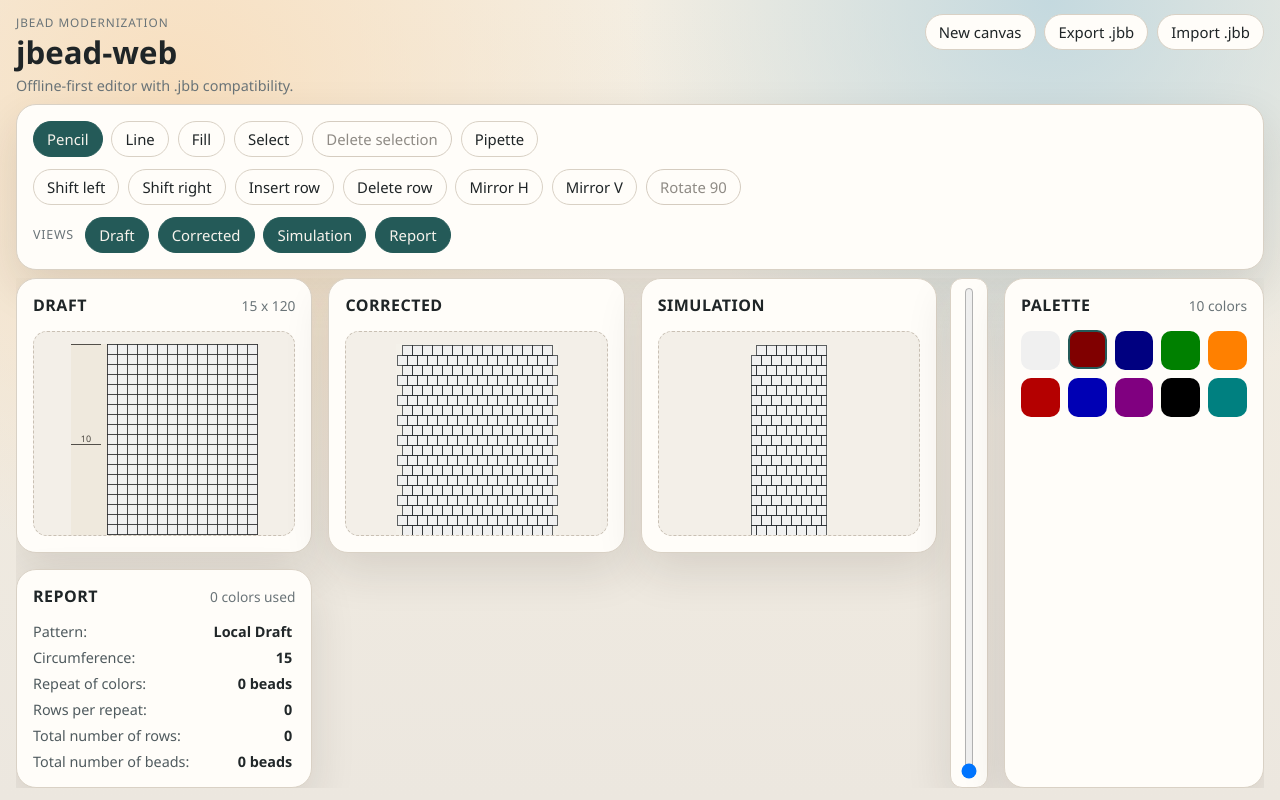
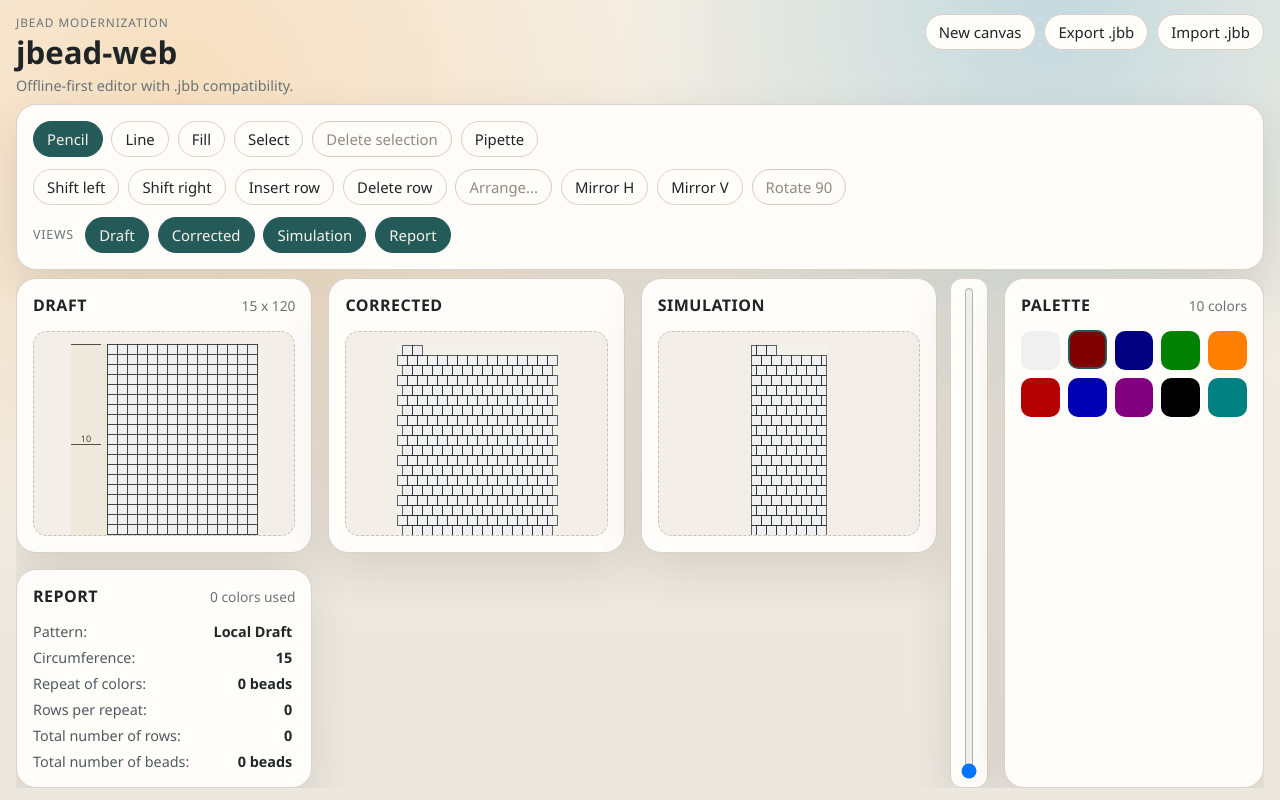
Before and after one commit to cyrilcombe/tsbead, a React (Vite) app: page / in a window 1280 px wide. Built offline with nearby package versions, Linux system fonts and the light colour scheme.

Commit message:
feat(edit): add arrange tool and align corrected/simulation parity

```diff
--- a/src/App.tsx
+++ b/src/App.tsx
@@ -82,6 +82,7 @@ function App() {
   const deleteRow = useEditorStore((state) => state.deleteRow)
   const setSelection = useEditorStore((state) => state.setSelection)
   const deleteSelection = useEditorStore((state) => state.deleteSelection)
+  const arrangeSelection = useEditorStore((state) => state.arrangeSelection)
   const mirrorHorizontal = useEditorStore((state) => state.mirrorHorizontal)
   const mirrorVertical = useEditorStore((state) => state.mirrorVertical)
   const rotateClockwise = useEditorStore((state) => state.rotateClockwise)
@@ -94,6 +95,10 @@ function App() {
   const [sharedMaxScrollRow, setSharedMaxScrollRow] = useState(0)
   const [viewportTick, setViewportTick] = useState(0)
   const [dragPreview, setDragPreview] = useState<SelectionRect | null>(null)
+  const [isArrangeDialogOpen, setIsArrangeDialogOpen] = useState(false)
+  const [arrangeCopies, setArrangeCopies] = useState('1')
+  const [arrangeHorizontalOffset, setArrangeHorizontalOffset] = useState('0')
+  const [arrangeVerticalOffset, setArrangeVerticalOffset] = useState('0')
 
   useEffect(() => {
     void loadProject(LOCAL_PROJECT_ID).then((project) => {
@@ -219,6 +224,37 @@ function App() {
     deleteSelection()
   }
 
+  const parseArrangeValue = (rawValue: string, fallback: number): number => {
+    const parsed = Number(rawValue)
+    if (!Number.isFinite(parsed)) {
+      return fallback
+    }
+    return Math.max(0, Math.min(100, Math.floor(parsed)))
+  }
+
+  const onOpenArrangeDialog = () => {
+    if (selection === null || width <= 0) {
+      return
+    }
+
+    const selectionWidth = Math.abs(selection.end.x - selection.start.x) + 1
+    const selectionHeight = Math.abs(selection.end.y - selection.start.y) + 1
+    const defaultHorizontalOffset = selectionWidth === width ? 0 : selectionWidth
+
+    setArrangeCopies('1')
+    setArrangeHorizontalOffset(String(defaultHorizontalOffset))
+    setArrangeVerticalOffset(String(selectionHeight))
+    setIsArrangeDialogOpen(true)
+  }
+
+  const onApplyArrange = () => {
+    const copies = parseArrangeValue(arrangeCopies, 1)
+    const horizontalOffset = parseArrangeValue(arrangeHorizontalOffset, 0)
+    const verticalOffset = parseArrangeValue(arrangeVerticalOffset, 0)
+    arrangeSelection(copies, horizontalOffset, verticalOffset)
+    setIsArrangeDialogOpen(false)
+  }
+
   const paneVisibilityById: Record<ViewPaneId, boolean> = {
     draft: isDraftVisible,
     corrected: isCorrectedVisible,
@@ -272,6 +308,14 @@ function App() {
 
   useEffect(() => {
     const onKeyDown = (event: KeyboardEvent) => {
+      if (isArrangeDialogOpen) {
+        if (event.key === 'Escape') {
+          setIsArrangeDialogOpen(false)
+          event.preventDefault()
+        }
+        return
+      }
+
       if (isEditableTarget(event.target)) {
         return
       }
@@ -326,7 +370,7 @@ function App() {
     return () => {
       window.removeEventListener('keydown', onKeyDown)
     }
-  }, [onDeleteSelection, setSelectedColor, setSelectedTool, shiftLeft, shiftRight])
+  }, [isArrangeDialogOpen, onDeleteSelection, setSelectedColor, setSelectedTool, shiftLeft, shiftRight])
 
   useEffect(() => {
     const nextSharedMaxRow = getSharedMaxRow()
@@ -447,6 +491,9 @@ function App() {
             </button>
             <button className="action" onClick={() => deleteRow()}>
               Delete row
+            </button>
+            <button className="action" onClick={onOpenArrangeDialog} disabled={selection === null}>
+              Arrange...
             </button>
             <button className="action" onClick={() => mirrorHorizontal()}>
               Mirror H
@@ -648,6 +695,62 @@ function App() {
           </div>
         </aside>
       </main>
+
+      {isArrangeDialogOpen ? (
+        <div className="dialog-backdrop">
+          <section className="arrange-dialog panel" role="dialog" aria-modal="true" aria-label="Arrange selection">
+            <div className="panel-title">
+              <h2>Arrange Selection</h2>
+            </div>
+            <div className="arrange-form">
+              <label className="arrange-field">
+                Horizontal offset
+                <input
+                  className="arrange-input"
+                  type="number"
+                  min={0}
+                  max={100}
+                  step={1}
+                  value={arrangeHorizontalOffset}
+                  onChange={(event) => setArrangeHorizontalOffset(event.currentTarget.value)}
+                />
+              </label>
+              <label className="arrange-field">
+                Vertical offset
+                <input
+                  className="arrange-input"
+                  type="number"
+                  min={0}
+                  max={100}
+                  step={1}
+                  value={arrangeVerticalOffset}
+                  onChange={(event) => setArrangeVerticalOffset(event.currentTarget.value)}
+                />
+              </label>
+              <label className="arrange-field">
+                Copies
+                <input
+                  className="arrange-input"
+                  type="number"
+                  min={0}
+                  max={100}
+                  step={1}
+                  value={arrangeCopies}
+                  onChange={(event) => setArrangeCopies(event.currentTarget.value)}
+                />
+              </label>
+            </div>
+            <div className="arrange-actions">
+              <button className="action" onClick={() => setIsArrangeDialogOpen(false)}>
+                Cancel
+              </button>
+              <button className="action tool-action active" onClick={onApplyArrange}>
+                Apply
+              </button>
+            </div>
+          </section>
+        </div>
+      ) : null}
     </div>
   )
 }
--- a/src/domain/editorStore.ts
+++ b/src/domain/editorStore.ts
@@ -22,6 +22,7 @@ interface EditorState {
   setSelection: (selection: SelectionRect | null) => void
   clearSelection: () => void
   deleteSelection: () => void
+  arrangeSelection: (copies: number, horizontalOffset: number, verticalOffset: number) => void
   mirrorHorizontal: () => void
   mirrorVertical: () => void
   rotateClockwise: () => void
@@ -401,6 +402,71 @@ export const useEditorStore = create<EditorState>((set) => ({
       return { document, selection: null, dirty: true }
     })
   },
+  arrangeSelection: (copies, horizontalOffset, verticalOffset) => {
+    set((state) => {
+      if (state.selection === null) {
+        return state
+      }
+
+      const document = cloneDocument(state.document)
+      const rows = document.model.rows
+      const height = rows.length
+      const width = rows[0]?.length ?? 0
+      if (width === 0 || height === 0) {
+        return state
+      }
+
+      const target = normalizeRect(state.selection.start, state.selection.end)
+      const left = clamp(target.left, 0, width - 1)
+      const right = clamp(target.right, 0, width - 1)
+      const top = clamp(target.top, 0, height - 1)
+      const bottom = clamp(target.bottom, 0, height - 1)
+
+      const normalizedCopies = Math.max(0, Math.floor(copies))
+      if (normalizedCopies === 0) {
+        return state
+      }
+
+      const normalizedHorizontalOffset = Math.max(0, Math.floor(horizontalOffset))
+      const normalizedVerticalOffset = Math.max(0, Math.floor(verticalOffset))
+      const offset = normalizedVerticalOffset * width + normalizedHorizontalOffset
+      if (offset === 0) {
+        return state
+      }
+
+      const buffer = rows.map((row) => [...row])
+      const lastIndex = width * height - 1
+      let changed = false
+
+      for (let y = top; y <= bottom; y += 1) {
+        for (let x = left; x <= right; x += 1) {
+          const color = buffer[y][x]
+          if (color === 0) {
+            continue
+          }
+
+          let index = y * width + x
+          for (let copyIndex = 0; copyIndex < normalizedCopies; copyIndex += 1) {
+            index += offset
+            if (index < 0 || index > lastIndex) {
+              continue
+            }
+            const targetX = index % width
+            const targetY = Math.floor(index / width)
+            if (rows[targetY][targetX] !== color) {
+              rows[targetY][targetX] = color
+              changed = true
+            }
+          }
+        }
+      }
+
+      if (!changed) {
+        return state
+      }
+      return { document, dirty: true }
+    })
+  },
   mirrorHorizontal: () => {
     set((state) => {
       const target = getTransformRect(state.document, state.selection)
--- a/src/ui/canvas/BeadPreviewCanvas.tsx
+++ b/src/ui/canvas/BeadPreviewCanvas.tsx
@@ -71,7 +71,8 @@ function getCellPixelRect(cell: PreviewCell, layout: PreviewLayout, cellSize: nu
 
 function buildCorrectedLayout(rows: number[][]): PreviewLayout {
   const width = rows[0]?.length ?? 0
-  if (width === 0 || rows.length === 0) {
+  const height = rows.length
+  if (width === 0 || height === 0) {
     return { cells: [], minX: 0, maxX: 1, minY: 0, maxY: 1 }
   }
 
@@ -82,13 +83,14 @@ function buildCorrectedLayout(rows: number[][]): PreviewLayout {
   let minY = Number.POSITIVE_INFINITY
   let maxY = Number.NEGATIVE_INFINITY
 
-  for (let y = 0; y < rows.length; y += 1) {
-    const row = rows[y]
+  for (let legacyY = 0; legacyY < height; legacyY += 1) {
+    const sourceY = height - 1 - legacyY
+    const row = rows[sourceY]
     for (let x = 0; x < row.length; x += 1) {
       const corrected = correctedPointFromIndex(index, width)
       const offset = corrected.y % 2 === 0 ? 0 : -0.5
       const drawX = corrected.x + offset
-      const drawY = corrected.y
+      const drawY = -corrected.y
       const drawWidth = 1
       cells.push({
         x: drawX,
@@ -96,7 +98,7 @@ function buildCorrectedLayout(rows: number[][]): PreviewLayout {
         width: drawWidth,
         colorIndex: row[x],
         sourceX: x,
-        sourceY: y,
+        sourceY,
       })
       minX = Math.min(minX, drawX)
       maxX = Math.max(maxX, drawX + drawWidth)
@@ -115,7 +117,8 @@ function buildCorrectedLayout(rows: number[][]): PreviewLayout {
 
 function buildSimulationLayout(rows: number[][], shift: number): PreviewLayout {
   const width = rows[0]?.length ?? 0
-  if (width === 0 || rows.length === 0) {
+  const height = rows.length
+  if (width === 0 || height === 0) {
     return { cells: [], minX: 0, maxX: 1, minY: 0, maxY: 1 }
   }
 
@@ -126,12 +129,14 @@ function buildSimulationLayout(rows: number[][], shift: number): PreviewLayout {
   let minY = Number.POSITIVE_INFINITY
   let maxY = Number.NEGATIVE_INFINITY
 
-  for (let y = 0; y < rows.length; y += 1) {
-    for (let x = 0; x < rows[y].length; x += 1) {
-      const colorIndex = rows[y][x]
+  for (let legacyY = 0; legacyY < height; legacyY += 1) {
+    const sourceY = height - 1 - legacyY
+    const row = rows[sourceY]
+    for (let x = 0; x < row.length; x += 1) {
+      const colorIndex = row[x]
       const shifted = x + shift
       const shiftedX = ((shifted % width) + width) % width
-      const shiftedY = y + floorDiv(shifted, width)
+      const shiftedY = legacyY + floorDiv(shifted, width)
       if (shiftedY < 0) {
         continue
       }
@@ -150,36 +155,36 @@ function buildSimulationLayout(rows: number[][], shift: number): PreviewLayout {
         }
 
         const drawX = corrected.x
-        const drawY = corrected.y
+        const drawY = -corrected.y
         const drawWidth = 1
-        cells.push({ x: drawX, y: drawY, width: drawWidth, colorIndex, sourceX: x, sourceY: y })
+        cells.push({ x: drawX, y: drawY, width: drawWidth, colorIndex, sourceX: x, sourceY })
         minX = Math.min(minX, drawX)
         maxX = Math.max(maxX, drawX + drawWidth)
         minY = Math.min(minY, drawY)
         maxY = Math.max(maxY, drawY + 1)
       } else if (corrected.x !== width && corrected.x !== visibleWidth) {
         const drawX = corrected.x - 0.5
-        const drawY = corrected.y
+        const drawY = -corrected.y
         const drawWidth = 1
-        cells.push({ x: drawX, y: drawY, width: drawWidth, colorIndex, sourceX: x, sourceY: y })
+        cells.push({ x: drawX, y: drawY, width: drawWidth, colorIndex, sourceX: x, sourceY })
         minX = Math.min(minX, drawX)
         maxX = Math.max(maxX, drawX + drawWidth)
         minY = Math.min(minY, drawY)
         maxY = Math.max(maxY, drawY + 1)
       } else if (corrected.x === width) {
         const drawX = -0.5
-        const drawY = corrected.y + 1
+        const drawY = -(corrected.y + 1)
         const drawWidth = 0.5
-        cells.push({ x: drawX, y: drawY, width: drawWidth, colorIndex, sourceX: x, sourceY: y })
+        cells.push({ x: drawX, y: drawY, width: drawWidth, colorIndex, sourceX: x, sourceY })
         minX = Math.min(minX, drawX)
         maxX = Math.max(maxX, drawX + drawWidth)
         minY = Math.min(minY, drawY)
         maxY = Math.max(maxY, drawY + 1)
       } else {
         const drawX = corrected.x - 0.5
-        const drawY = corrected.y
+        const drawY = -corrected.y
         const drawWidth = 0.5
-        cells.push({ x: drawX, y: drawY, width: drawWidth, colorIndex, sourceX: x, sourceY: y })
+        cells.push({ x: drawX, y: drawY, width: drawWidth, colorIndex, sourceX: x, sourceY })
         minX = Math.min(minX, drawX)
         maxX = Math.max(maxX, drawX + drawWidth)
         minY = Math.min(minY, drawY)
```
Also changed, not shown: src/index.css (+43 -0 lines), 2 other files (tests, documents, lock files or other folders).
